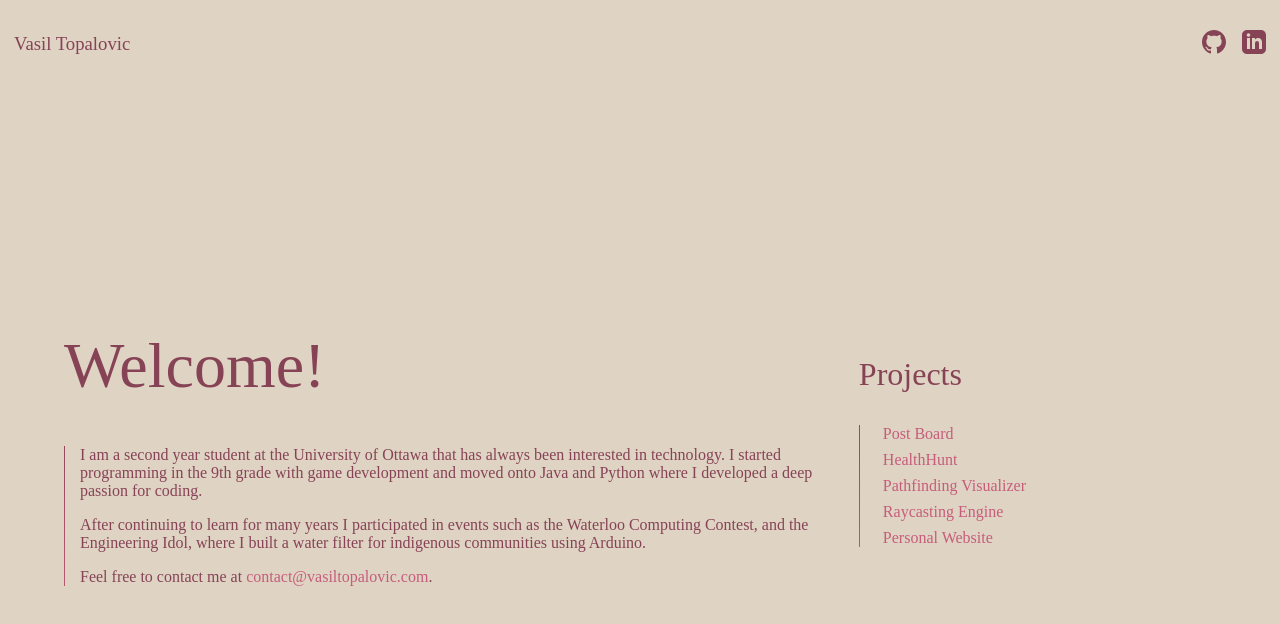
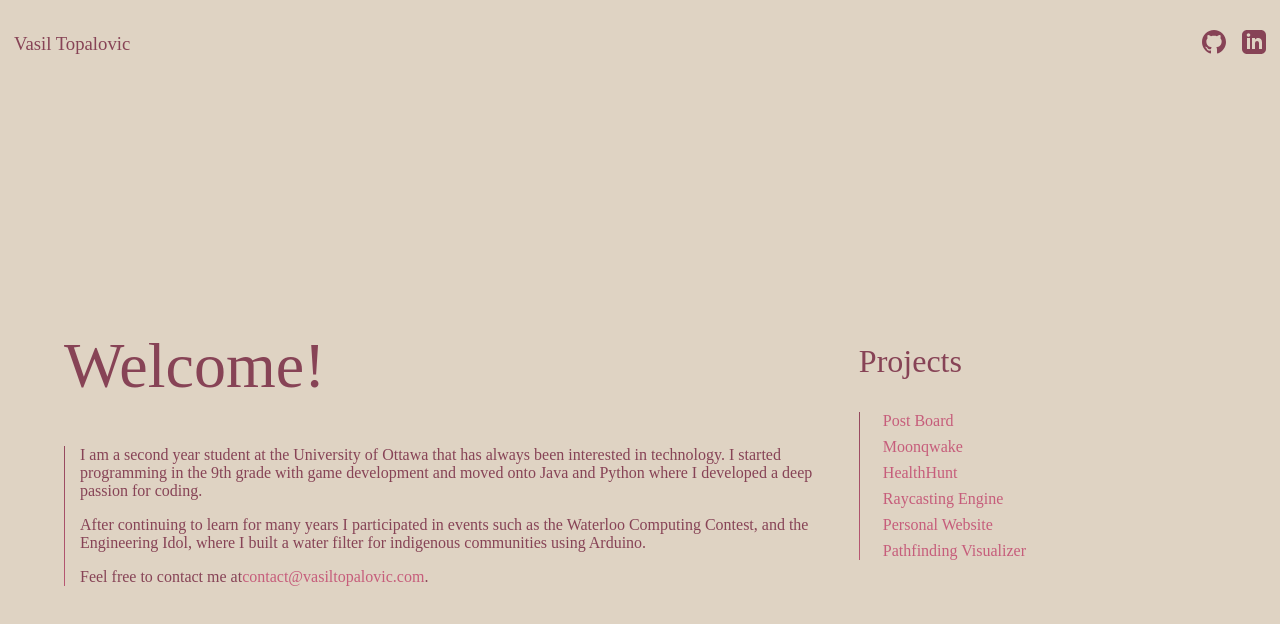
Before and after one commit to vasiltop/website, a React (Create React App) app: page / in a window 1280 px wide. Shown: the top 624 px of the page. Built offline with nearby package versions, Linux system fonts and the light colour scheme.

Commit message:
feat: moonqwake project

```diff
--- a/src/components/Info/Info.js
+++ b/src/components/Info/Info.js
@@ -13,16 +13,14 @@ function Info() {
 						I developed a deep passion for coding.
 					</p>
 					<p>
-            {' '}
 						After continuing to learn for many years I participated in events
 						such as the Waterloo Computing Contest, and the Engineering Idol,
 						where I built a water filter for indigenous communities using
 						Arduino.
 					</p>
 					<p>
-            Feel free to contact me at{' '}
+						Feel free to contact me at
 						<a href="mailto:contact@vasiltopalovic.com">
-              {' '}
 							contact@vasiltopalovic.com
 						</a>
 						.
@@ -37,32 +35,29 @@ function Info() {
 					<ul>
 						<li>
 							<a href="https://github.com/vasiltop/post-board-frontend">
-                {' '}
-                Post Board{' '}
+								Post Board
 							</a>
 						</li>
 						<li>
-              <a href="https://github.com/healthhunt/healthhunt">
-                {' '}
-                HealthHunt{' '}
+							<a href="https://github.com/spacemoonkeys/moonqwake">Moonqwake</a>
+						</li>
+						<li>
+							<a href="https://github.com/healthhunt/healthhunt">HealthHunt</a>
+						</li>
+
+						<li>
+							<a href="https://github.com/vasiltop/raycasting-engine">
+								Raycasting Engine
+							</a>
+						</li>
+						<li>
+							<a href="https://github.com/vasiltop/personal-website">
+								Personal Website
 							</a>
 						</li>
 						<li>
 							<a href="https://github.com/vasiltop/pathfinding-visualizer">
-                {' '}
-                Pathfinding Visualizer{' '}
-              </a>
-            </li>
-            <li>
-              <a href="https://github.com/vasiltop/raycasting-engine">
-                {' '}
-                Raycasting Engine{' '}
-              </a>
-            </li>
-            <li>
-              <a href="https://github.com/vasiltop/personal-website">
-                {' '}
-                Personal Website{' '}
+								Pathfinding Visualizer
 							</a>
 						</li>
 					</ul>
```
Lines whose indentation alone changed are shown as unchanged.
